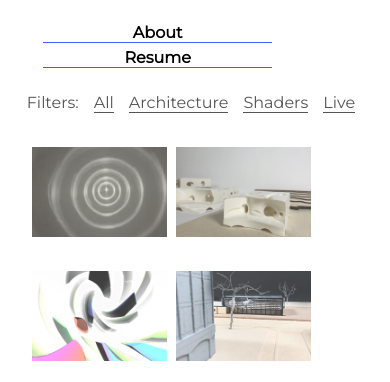
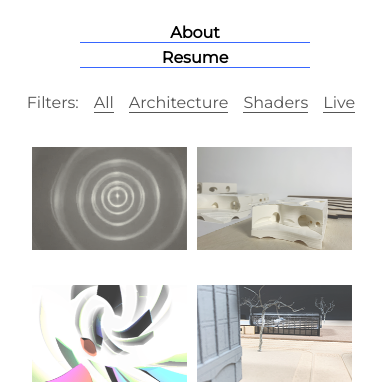
Before and after one commit to lsh/lukashermann.me, a Gatsby site: page / in a window 390 px wide. Shown: the part 102-484 px from the top of the page. Built offline with nearby package versions, Linux system fonts and the light colour scheme; Gatsby itself is replaced by a stand-in of ours.

Commit message:
fixed mobile styling

```diff
--- a/src/styles/gallery.module.css
+++ b/src/styles/gallery.module.css
@@ -38,7 +38,7 @@
 
 @media only screen and (max-width: 700px) {
     .portfolioItem {
-        width: 40%;
+        width: 46%;
     }
 
     .filters {
--- a/src/styles/nav.module.css
+++ b/src/styles/nav.module.css
@@ -34,7 +34,7 @@
     .nav {
         display: block;
         width: 80%;
-        margin: 20px 0px;
+        margin: 20px auto;
         position: relative;
         text-align: center;
     }
```
